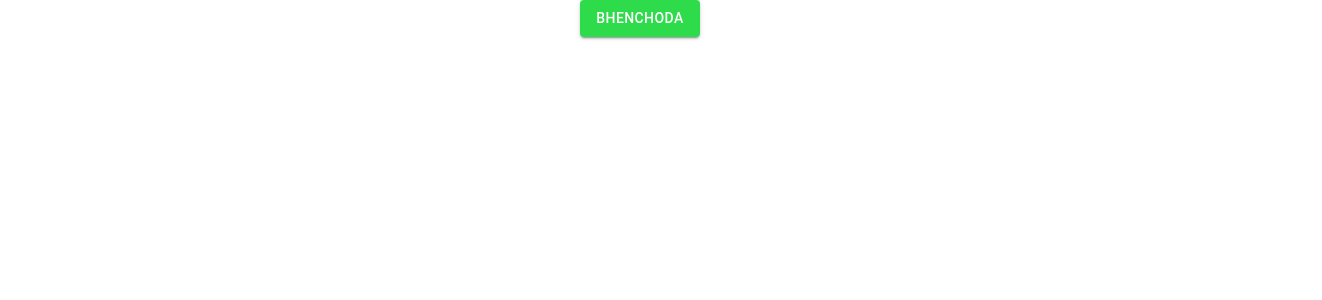
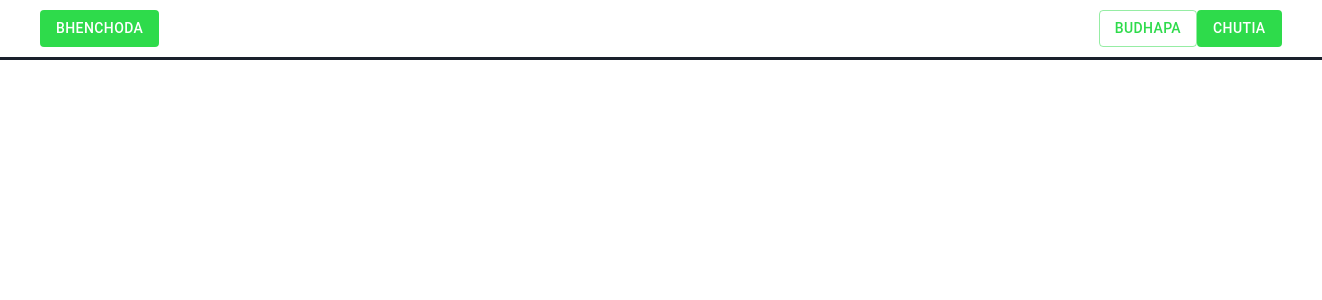
Before and after one commit to Monopalli/Monopalli, a React (Create React App) app: page / in a window 1280 px wide. Shown: the top 300 px of the page, 1322 px wide, since content can reach past the window. Built offline with nearby package versions, Linux system fonts and the light colour scheme.

Commit message:
Navbar setup

```diff
--- a/src/App.js
+++ b/src/App.js
@@ -1,8 +1,8 @@
-import logo from './logo.svg';
 import './App.css';
 import Button from "./components/Button/Button";
 import {createTheme, ThemeProvider} from "@mui/material";
 import * as React from "react";
+import styled from "@mui/material/styles/styled";
 
 
 const theme = createTheme({
@@ -10,14 +10,30 @@ const theme = createTheme({
         primary:{ main: "#2EDB4B",
         contrastText: "#FFFFFF"},
     },
+    shadows: ["none"]
 });
+
+const Navbar = styled('div')`
+    overflow: auto;
+    padding: 10px 40px;
+    border-bottom: solid #1A202C;
+    display: flex;
+    justify-content: space-between;
+    width: 97%;
+`;
 
 
 function App() {
   return (
       <ThemeProvider theme={theme}>
       <div className="App">
-     <Button >BhenChoda</Button>
+          <Navbar>
+            <Button >BhenChoda</Button>
+              <div>
+                  <Button variant="outlined">Budhapa</Button>
+                  <Button>Chutia</Button>
+              </div>
+          </Navbar>
     </div>
       </ThemeProvider>
   );
```
Also changed, not shown: src/components/Button/Button.tsx (line endings or trailing spaces).
